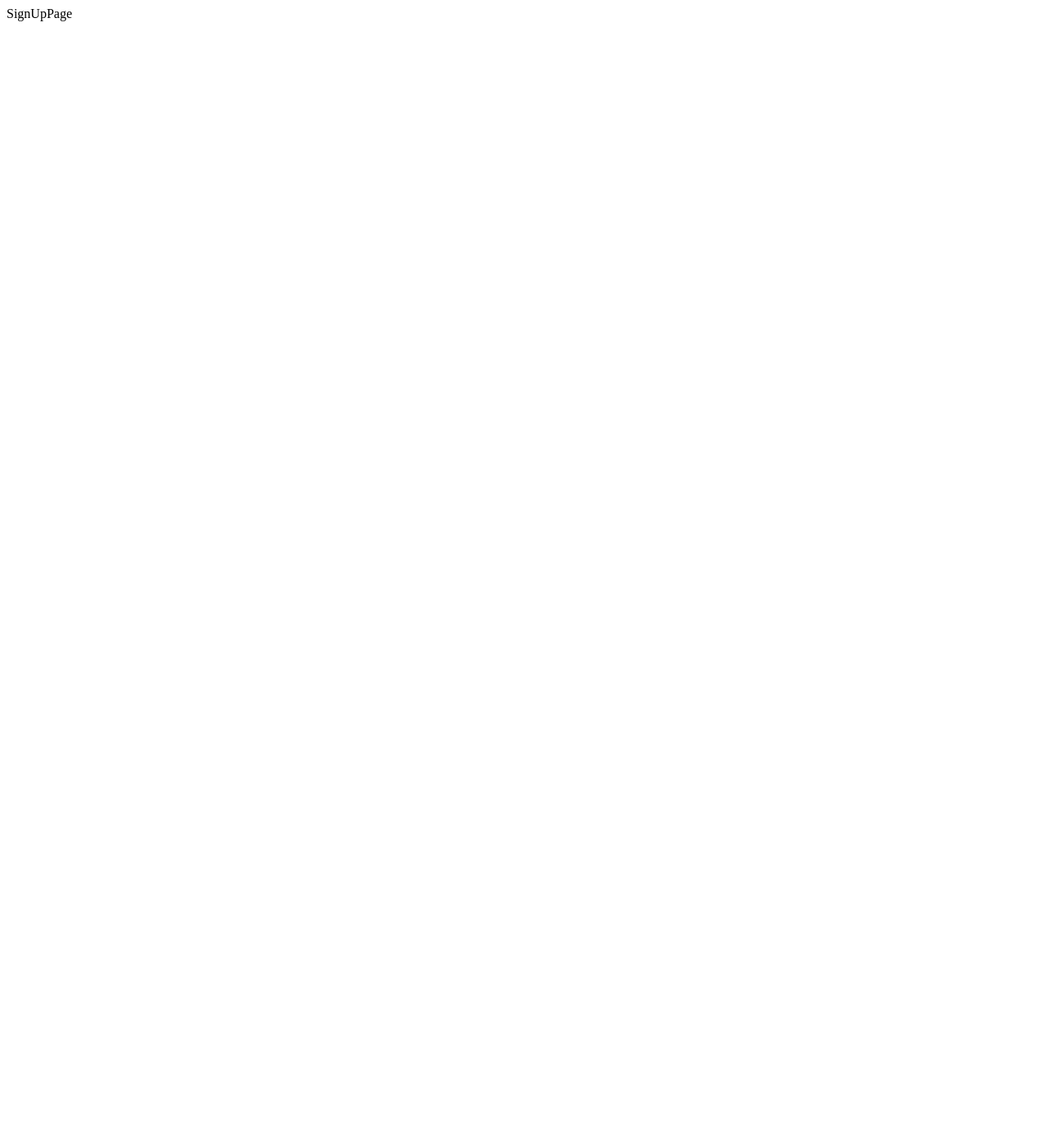
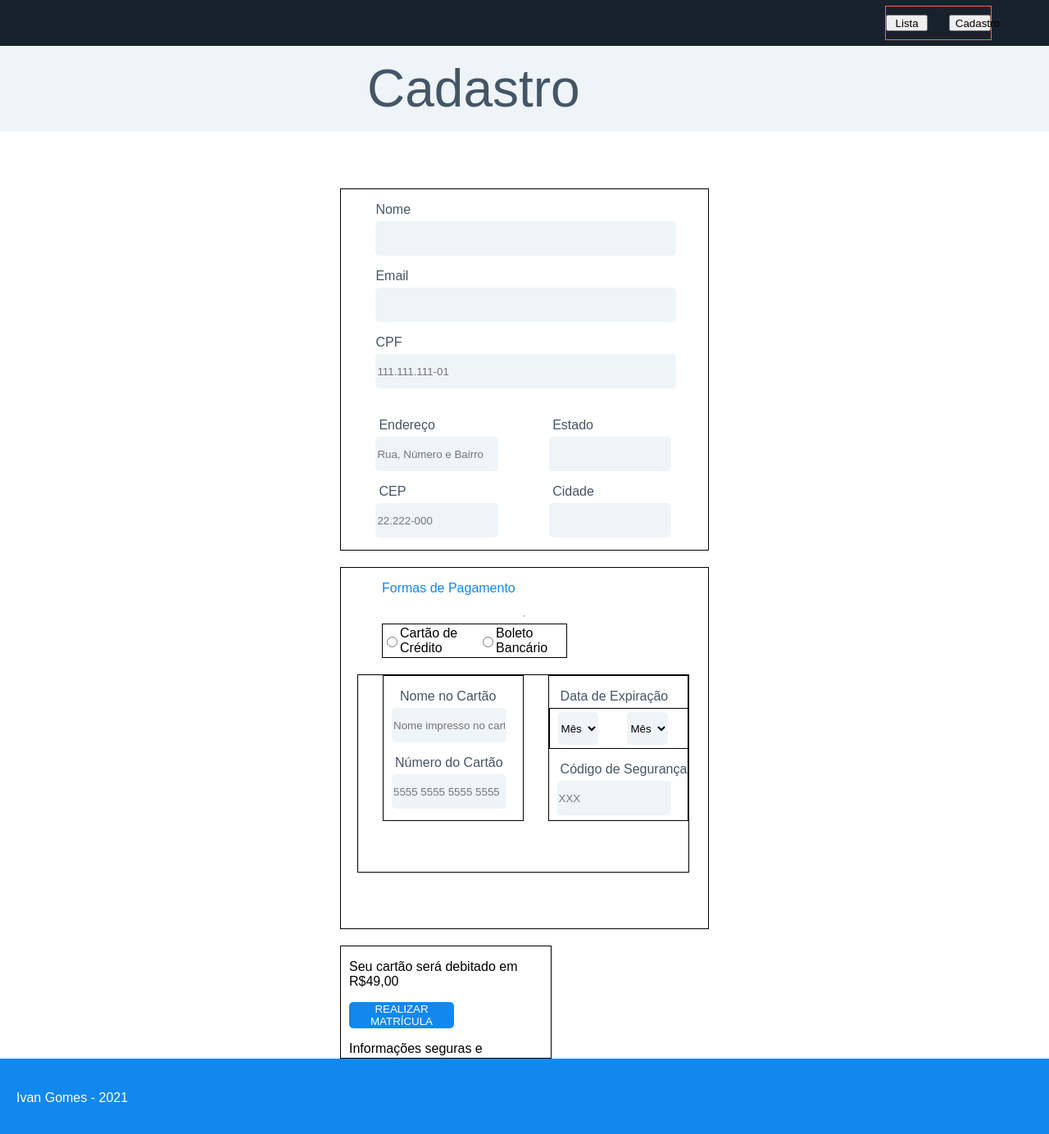
Before and after one commit to igomest/formulary, a React (Create React App) app in the folder resposta-teste/: page / in a window 1280 px wide. Shown: the top 1384 px of the page at 82% size. Before the commit the page ends 800 px from the top, so only its background shows below. Built offline with nearby package versions, Linux system fonts and the light colour scheme.

Commit message:
Implemented the temporary style of the signup page

```diff
--- a/resposta-teste/src/App.js
+++ b/resposta-teste/src/App.js
@@ -1,9 +1,19 @@
 import Router from "./router/Router"
+import { createGlobalStyle } from 'styled-components'
 
+const GlobalStyle = createGlobalStyle`
+  body {
+    margin: 0;
+    padding: 0;
+    @import url('https://fonts.googleapis.com/css2?family=Nunito:wght@300&display=swap');
+    font-family: 'Nunito', sans-serif;
+  }
+`
 
 const App = () => {
   return (
     <div>
+      <GlobalStyle />
       <Router />
     </div>
   )
--- a/resposta-teste/src/pages/SignUpPage/SignUpPage.js
+++ b/resposta-teste/src/pages/SignUpPage/SignUpPage.js
@@ -1,9 +1,127 @@
+import {
+    AdressContainer,
+    ButtonContainer,
+    CardContainer,
+    CardInput,
+    Container,
+    ContentAdress,
+    ContentData,
+    Footer,
+    Header,
+    InputContainer,
+    ItemsContainer,
+    MatriculationContainer,
+    Payment,
+    PaymentContainer,
+    SelectContainer,
+    Title,
+    TitleContainer,
+    UserAdress,
+    UserData,
+} from "./styledSignUpPage"
 
 
 
 const SignUpPage = () => {
     return (
-        <div>SignUpPage</div>
+        <div>
+            <Header>
+                <ButtonContainer>
+                    <button>Lista</button>
+
+                    <button>Cadastro</button>
+                </ButtonContainer>
+            </Header>
+
+            <Container>
+                <TitleContainer>
+                    <Title>
+                        <p>Cadastro</p>
+                    </Title>
+                </TitleContainer>
+
+
+                <InputContainer>
+                    <UserData>
+                        <ContentData>Nome</ContentData>
+                        <input />
+
+                        <ContentData>Email</ContentData>
+                        <input />
+
+                        <ContentData>CPF</ContentData>
+                        <input placeholder={"111.111.111-01"} />
+                    </UserData>
+
+                    <AdressContainer>
+                        <UserAdress>
+                            <ContentAdress>Endereço</ContentAdress>
+                            <input placeholder={"Rua, Número e Bairro"} />
+
+                            <ContentAdress>CEP</ContentAdress>
+                            <input placeholder={"22.222-000"} />
+                        </UserAdress>
+
+                        <UserAdress>
+                            <ContentAdress>Estado</ContentAdress>
+                            <input />
+
+                            <ContentAdress>Cidade</ContentAdress>
+                            <input />
+                        </UserAdress>
+                    </AdressContainer>
+                </InputContainer>
+
+                <PaymentContainer>
+                    <Payment>Formas de Pagamento</Payment>
+                    <hr />
+                    <CardInput>
+                        <input type="radio" />
+                        <label>Cartão de Crédito</label>
+
+                        <input type="radio" />
+                        <label>Boleto Bancário</label>
+                    </CardInput>
+
+                    <ItemsContainer>
+
+                        <CardContainer>
+                            <ContentData>Nome no Cartão</ContentData>
+                            <input placeholder={"Nome impresso no cartão"} />
+
+                            <ContentAdress>Número do Cartão</ContentAdress>
+                            <input placeholder={"5555 5555 5555 5555"} />
+                        </CardContainer>
+
+                        <CardContainer>
+                            <ContentAdress>Data de Expiração</ContentAdress>
+                            <SelectContainer>
+                                <select>
+                                    <option>Mês</option>
+                                </select>
+
+                                <select>
+                                    <option>Mês</option>
+                                </select>
+                            </SelectContainer>
+
+                            <ContentAdress>Código de Segurança</ContentAdress>
+                            <input placeholder={"XXX"} />
+                        </CardContainer>
+                    </ItemsContainer>
+                </PaymentContainer>
+
+                <MatriculationContainer>
+                    <p>Seu cartão será debitado em R$49,00</p>
+                    <button>REALIZAR MATRÍCULA</button>
+                    <p>Informações seguras e criptografadas</p>
+                </MatriculationContainer>
+
+                <Footer>
+                   <p>Ivan Gomes - 2021</p>
+                </Footer>
+            </Container>
+        </div>
     )
 }
 
--- a/resposta-teste/src/pages/SignUpPage/styledSignUpPage.js
+++ b/resposta-teste/src/pages/SignUpPage/styledSignUpPage.js
@@ -0,0 +1,223 @@
+import styled from "styled-components"
+
+export const Header = styled.header`
+  display: flex;
+  height: 7vh;
+  background-color: #17222D;
+  align-items: center;
+  justify-content: flex-end;
+`
+export const Container = styled.body`
+   display: flex;
+   height: 100%;
+   flex-direction: column;
+   align-items: center;
+`
+export const ButtonContainer = styled.div`
+  display: flex;
+  border: 1px solid tomato;
+  width: 10vw;
+  height: 5vh;
+  justify-content: space-between;
+  align-items: center;
+  margin-right: 70px;
+
+  button {
+      width: 40%;
+      height: 50%;
+  }
+`
+export const TitleContainer = styled.section`
+  display: flex;
+  width: 100%;
+  height: 13vh;
+  background: #EFF4F9;
+  justify-content: center;
+  align-items: center;
+`
+export const Title = styled.section`
+   display: flex;
+   width: 16vw;
+   height: 10vh;
+   margin-right: 14%;
+   align-items: center;
+
+   p {
+       font-size: 4rem;
+       color:  #445566;
+   }
+`
+export const InputContainer = styled.section`
+   display: flex;
+   flex-direction: column;
+   width: 35vw;
+   height: 55vh;
+   margin-top: 70px;
+   align-items: center;
+   border: 1px solid black;
+`
+
+export const ContentData = styled.p`
+   margin-left: 20px;
+   margin-bottom: 5px;
+   color: #445566;
+`
+
+export const UserData = styled.section`
+   display: flex;
+   width: 90%;
+   height: 35vh;
+   flex-direction: column;
+
+   input {
+       background-color:  #EFF4F9;
+       width: 90%;
+       height: 5vh;
+       border-radius: 5px;
+       border: none;
+       margin-left: 20px;
+   }
+`
+export const AdressContainer = styled.section`
+   display: flex;
+   width: 90%;
+   height: 35vh;
+   flex-direction: row;
+   justify-content: space-between;
+`
+
+export const UserAdress = styled.section`
+   display: flex;
+   width: 45%;
+   height: 22vh;
+   flex-direction: column;
+   margin-top: 20px;
+   margin-left: 10px;
+
+
+   input {
+       width: 80%;
+       height: 5vh;
+       margin-left: 10px;
+       background-color:  #EFF4F9;
+       border: none;
+       border-radius: 5px;
+   }
+`
+export const ContentAdress = styled.p`
+   margin-left: 14px;
+   margin-bottom: 5px;
+   color: #445566;
+`
+export const PaymentContainer = styled.section`
+   display: flex;
+   width: 35vw;
+   height: 55vh;
+   margin: 20px;
+   border: 1px solid black;
+   flex-direction: column;
+`
+
+export const Payment = styled.p`
+   margin-left: 50px;
+   color: #1188EE;
+`
+
+export const CardInput = styled.section`
+   display: flex;
+   width: 50%;
+   height: 5vh;
+   border: 1px solid black;
+   flex-direction: row;
+   justify-content: space-between;
+   align-items: center;
+   margin-left: 50px;
+
+   input {
+       width: 15px;
+       height: 15px;
+   }
+`
+
+export const ItemsContainer = styled.div`
+    display: flex;
+    width: 90%;
+    height: 30vh;
+    flex-direction: row;
+    justify-content: space-between;
+    border: 1px solid black;
+    margin: 20px;
+`
+
+export const CardContainer = styled.section`
+   display: flex;
+   width: 50%;
+   height: 22vh;
+   border: 1px solid black;
+   flex-direction: column;
+   /* margin-top: 20px; */
+   margin-left: 30px;
+
+
+   input {
+       width: 80%;
+       height: 5vh;
+       margin-left: 10px;
+       background-color:  #EFF4F9;
+       border: none;
+       border-radius: 5px;
+   }
+`
+export const SelectContainer = styled.section`
+    display: flex;
+    border: 1px solid black;
+    width: 100%;
+    height: 6vh;
+    justify-content: space-evenly;
+    align-items: center;
+
+    select {
+       width: 35%;
+       height: 5vh;
+       margin-left: 10px;
+       background-color:  #EFF4F9;
+       border: none;
+       border-radius: 5px;
+       margin-right: 25px;
+   }
+`
+export const MatriculationContainer = styled.section`
+   display: flex;
+   border: 1px solid black;
+   flex-direction: column;
+   height: 17vh;
+   width: 20vw;
+   margin-right: 15%;
+
+   p {
+       margin-left: 10px;
+   }
+
+   button {
+       width: 50%;
+       height: 25%;
+       margin-left: 10px;
+       background-color: #1188EE;
+       border: none;
+       border-radius: 5px;
+       color: white;
+   }
+`
+
+export const Footer = styled.footer`
+   display: flex;
+   width: 100%;
+   height: 12vh;
+   background-color: #1188EE;
+   align-items: center;
+
+   p {
+       color: white;
+       padding: 20px;
+   }
+`
```
